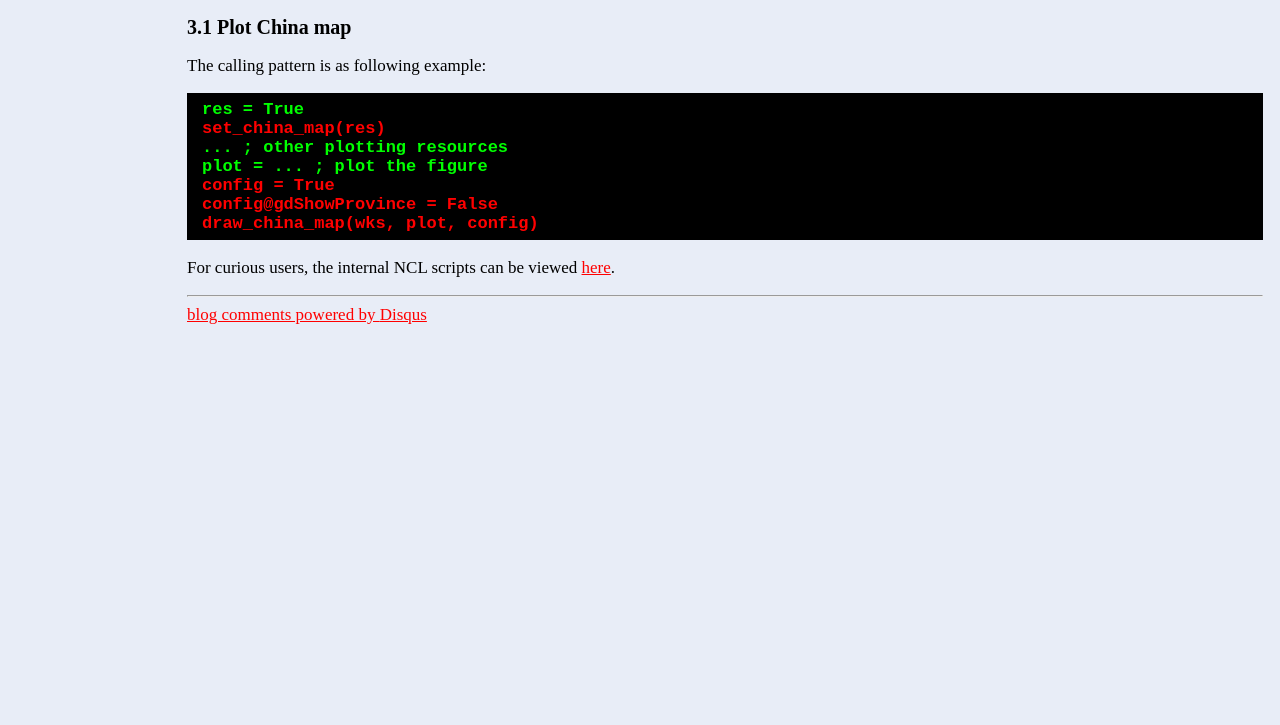
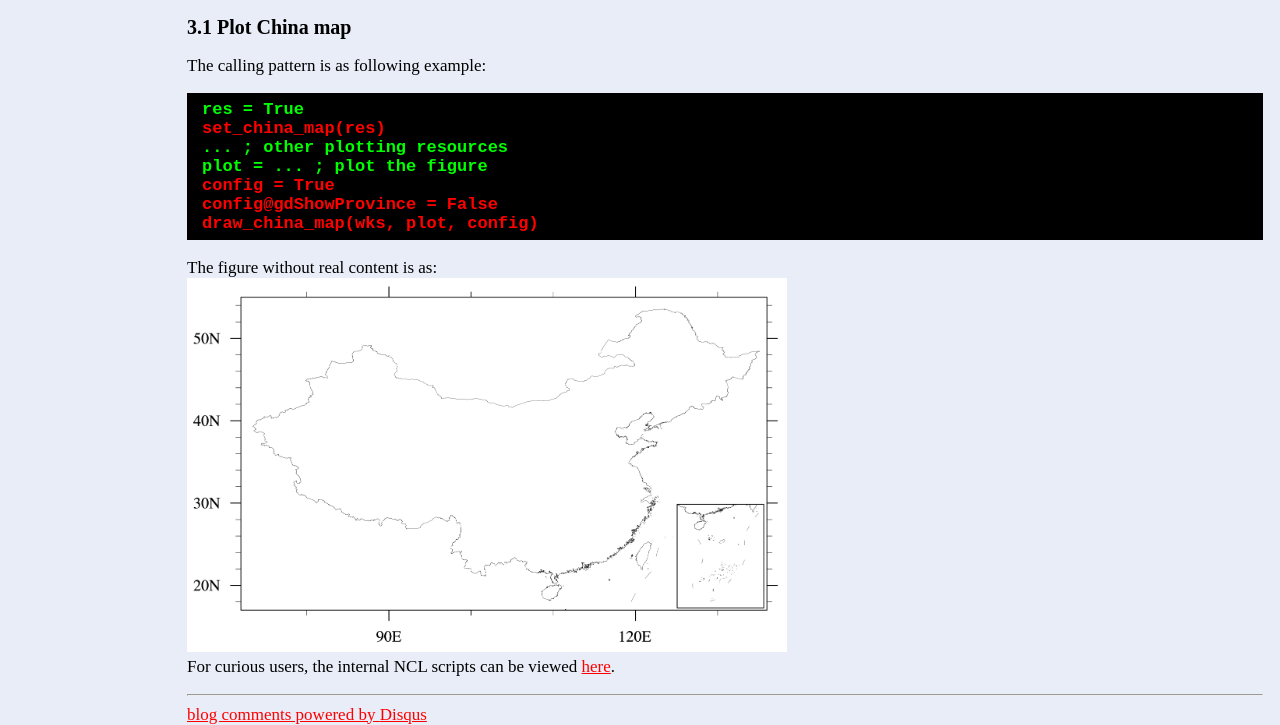
Before and after one commit to huyong1109/geodiag, a Jekyll site: the page built from documentation.html, in a window 1280 px wide. Shown: the part 323-1048 px from the top of the page. Built offline with Jekyll 4.4.1, drawn with Linux system fonts in a browser that asks for light colours; comment, search, counter and statistics services are not loaded; before the commit the page ends 900 px from its top, so only the background shows below that.

Commit message:
Update news

```diff
--- a/documentation.html
+++ b/documentation.html
@@ -29,6 +29,9 @@ comments: true
 			draw_china_map(wks, plot, config)
 			</font>
 		</div>
+		The figure without real content is as:<br>
+		<img src="assets/pictures/china_map.png" alt="China map"
+		width="600"/><br>
 		For curious users, the internal NCL scripts can be viewed
 		<a href="https://github.com/lasg-model/geodiag/blob/master/scripts/utils/geodiag_plot_utils.ncl#L380">here</a>.
 	</p>
--- a/index.html
+++ b/index.html
@@ -21,7 +21,8 @@ comments: true
 <p>
 	<ul>
 		<li>2012-01-27: Add the function of plotting China map (including south
-		sea region), see <a href="documentation.html">here</a></li>
+		sea region), see <a href="documentation.html">here</a>.</li>
+		<li>2012-02-02: Add the scripts for diagnosing cloud radiative effect
+		(or forcing), see <a href="https://github.com/lasg-model/geodiag/blob/master/scripts/earth_energy/ceres-ebaf/cloud_radiative_effect.ncl">here</a>.</li>
 	</ul>
-	<img src="assets/pictures/china_map.png" alt="China map" width="600"/>
 </p>
```
Also changed, not shown: 1 other file.
